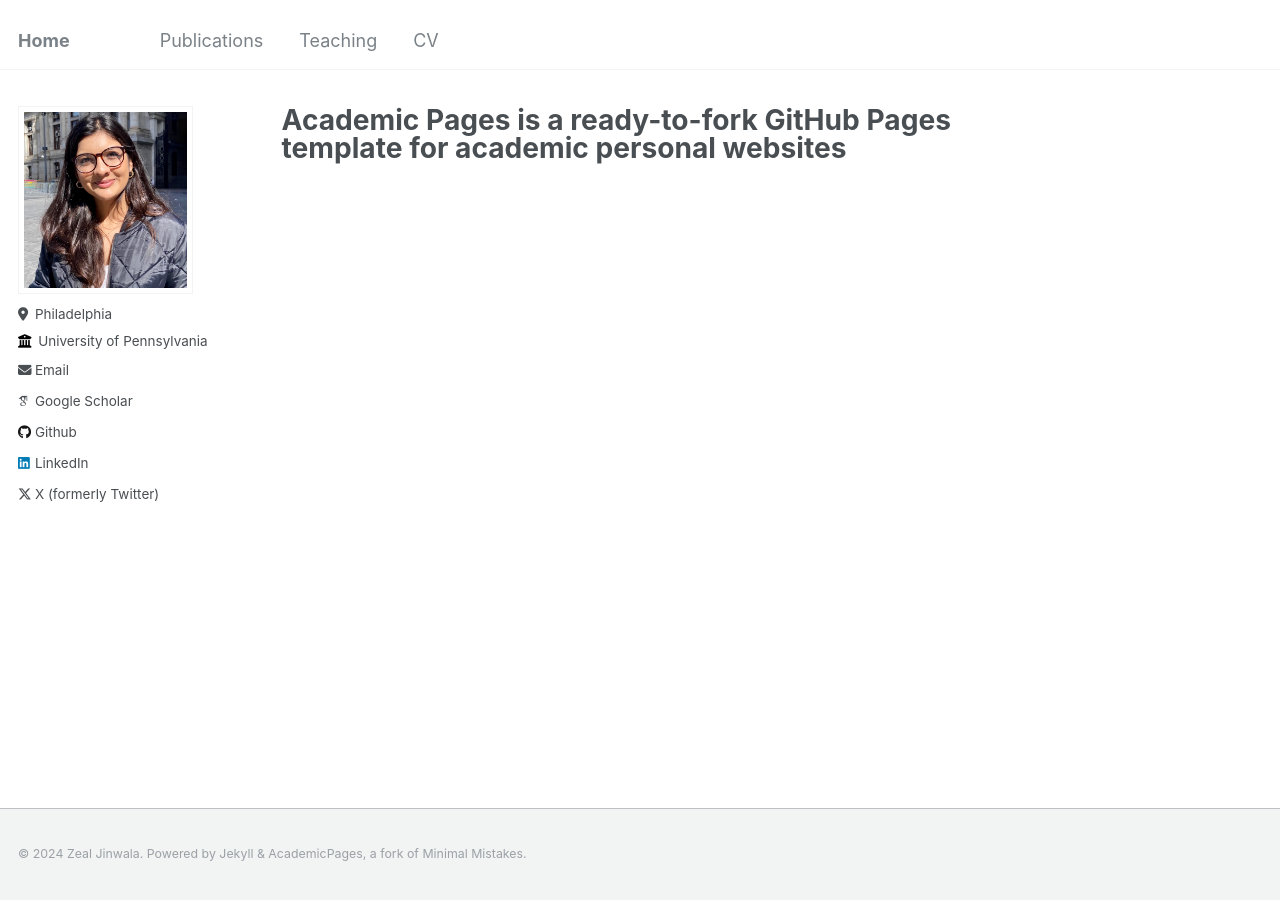
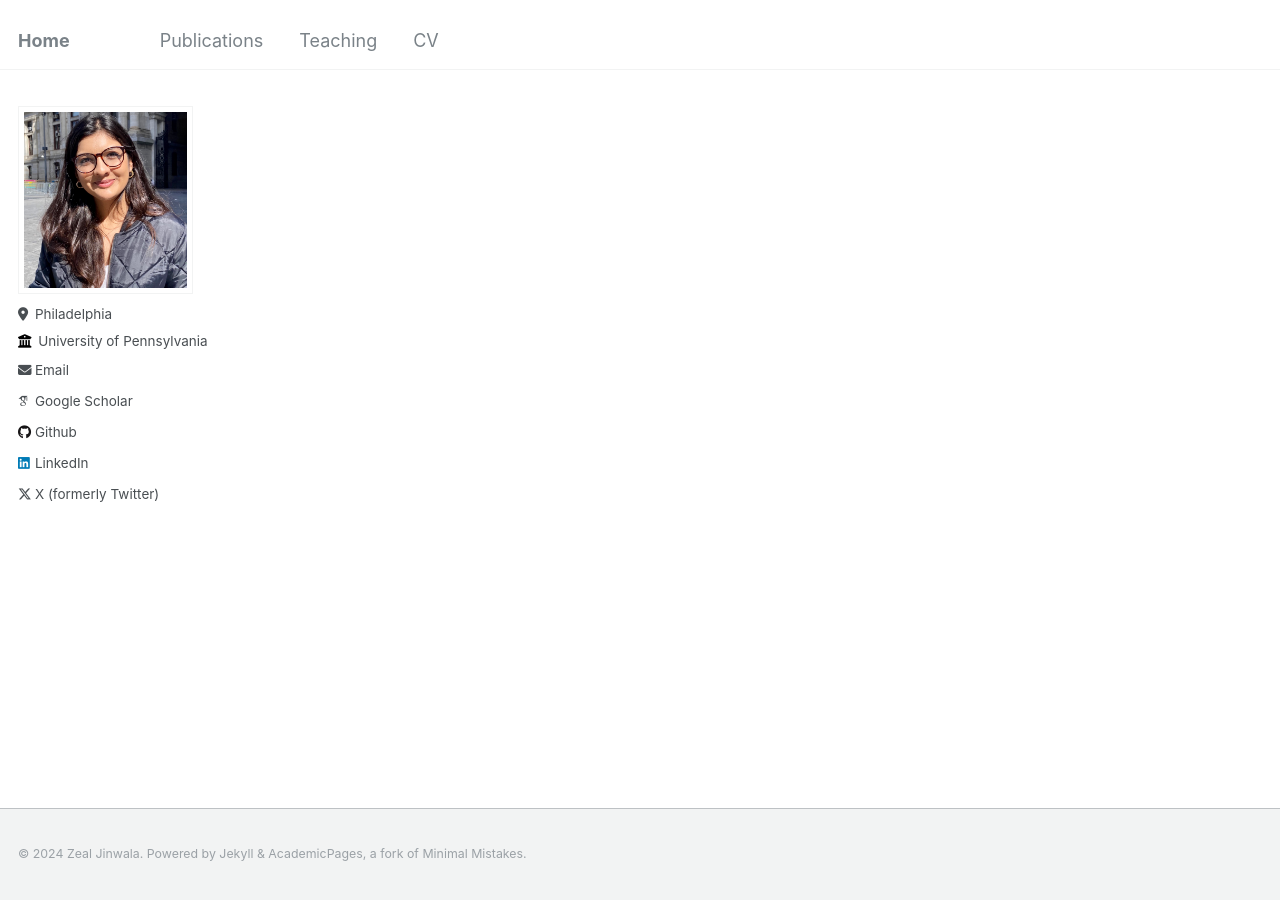
Before and after one commit to zealjinwala/zealjinwala.github.io, a Jekyll site: the page built from _pages/about.md, in a window 1280 px wide. Built offline with Jekyll 4.4.1, drawn with Linux system fonts in a browser that asks for light colours; some web fonts are replaced.

Commit message:
some more minor changes

```diff
--- a/_pages/about.md
+++ b/_pages/about.md
@@ -1,6 +1,6 @@
 ---
 permalink: /
-title: "Academic Pages is a ready-to-fork GitHub Pages template for academic personal websites"
+title: #"Academic Pages is a ready-to-fork GitHub Pages template for academic personal websites"
 author_profile: true
 redirect_from:
   - /about/
```
